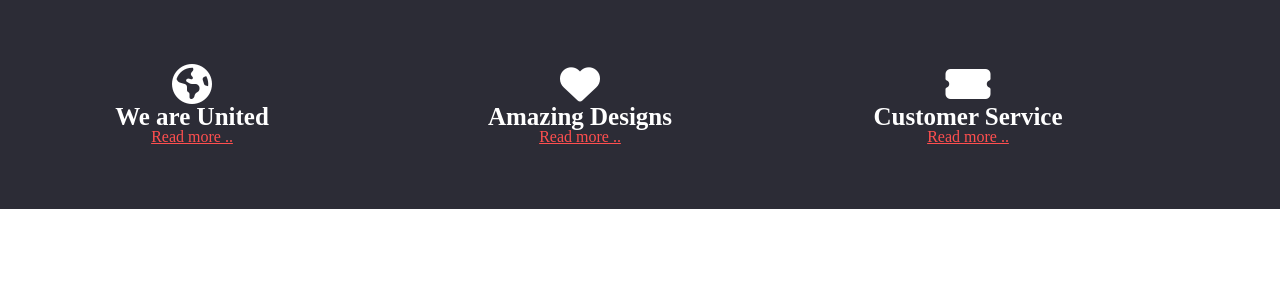
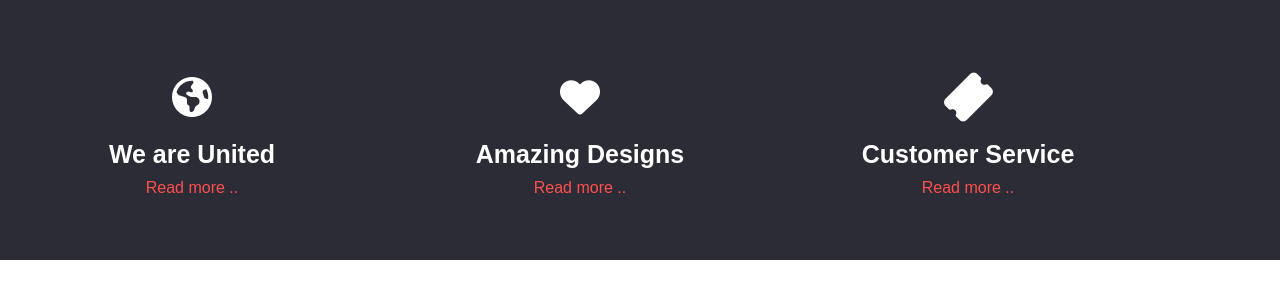
Before and after one commit to TimurT1/t, a plain HTML site: page index.html in a window 1280 px wide. Drawn offline with Linux system fonts and the light colour scheme.

Commit message:
Ajout rotation icon

```diff
--- a/index.html
+++ b/index.html
@@ -20,7 +20,7 @@
             <a href="">Read more ..</a>
         </article>
         <article class="articleBottom">
-            <i class="fas fa-ticket-alt"></i>
+            <i class="fas fa-ticket-alt" id="iconRota"></i>
             <h2>Customer Service</h2>
             <a href="">Read more ..</a>
         </article>
--- a/style.css
+++ b/style.css
@@ -50,9 +50,12 @@ table {
 	color: white;
 	font-size: 25px;
 	font-weight: bold;
+	font-family: sans-serif;
 }
 #sectionBottom a {
 	color: #ff4f4f;
+	font-family: sans-serif;
+	text-decoration: none;
 }
 .articleBottom {
 	display: inline-block;
@@ -61,10 +64,13 @@ table {
 	text-align: center;
 	width: 20%;
 }
-.articleBottom:is(i, h2, a) {
+.articleBottom :is(i, h2, a) {
 	margin: 5%;
 }
 i {
 	color: white;
 	font-size: 40px;
 }
+#iconRota {
+	transform: rotate(135deg);
+}
```
